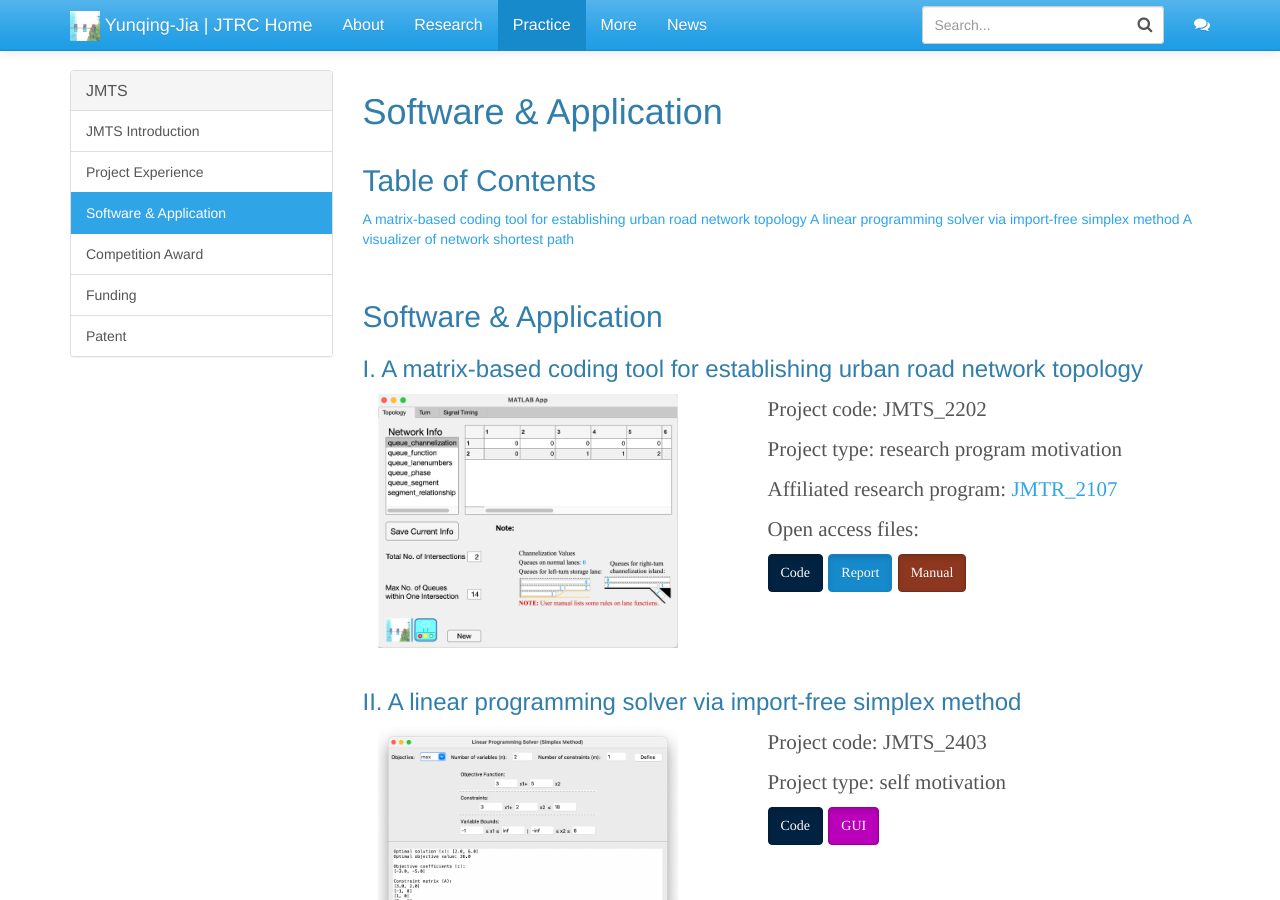
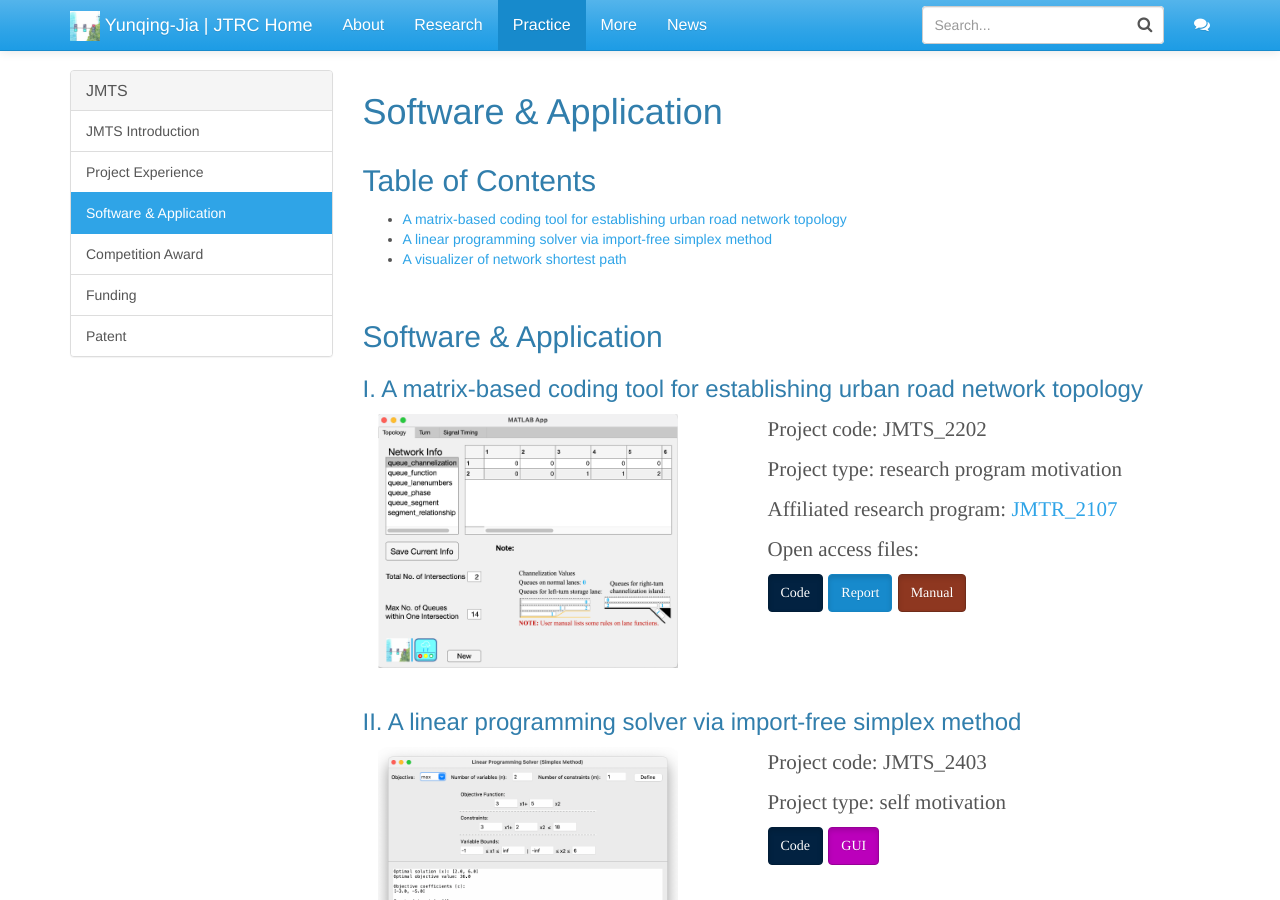
Before and after one commit to Yunqing-Jia/JTRC, a Jekyll site: the page built from _jmts/software.md, in a window 1280 px wide and 900 px high. Built offline with Jekyll 4.4.1, drawn with Linux system fonts in a browser that asks for light colours.

Commit message:
Update software.md

```diff
--- a/_jmts/software.md
+++ b/_jmts/software.md
@@ -11,9 +11,10 @@
 </style>
 
 ## Table of Contents
-[A matrix-based coding tool for establishing urban road network topology](#jmts_2202)
-[A linear programming solver via import-free simplex method](#jmts_2403)
-[A visualizer of network shortest path](#jmts_2404)
+- [A matrix-based coding tool for establishing urban road network topology](#jmts_2202)
+- [A linear programming solver via import-free simplex method](#jmts_2403)
+- [A visualizer of network shortest path](#jmts_2404)
+
 
 <a name="jmts_2202"/>
 <br>
@@ -68,10 +69,10 @@
 
 <div class="container">
     <div class="row">
+        <div class="col-md-4">
+          <img src="/JTRC/jmts/jmts_2404.png" class="center" width='350' height='300'>
+        </div>
         <div class="col-md-5">
-          <img src="/JTRC/jmts/jmts_2404.png" class="center" width='300' height='200'>
-        </div>
-        <div class="col-md-4">
             <div class="intro">
             <p>Project code: JMTS_2404</p>
             <p>Project type: self motivation</p>
```
